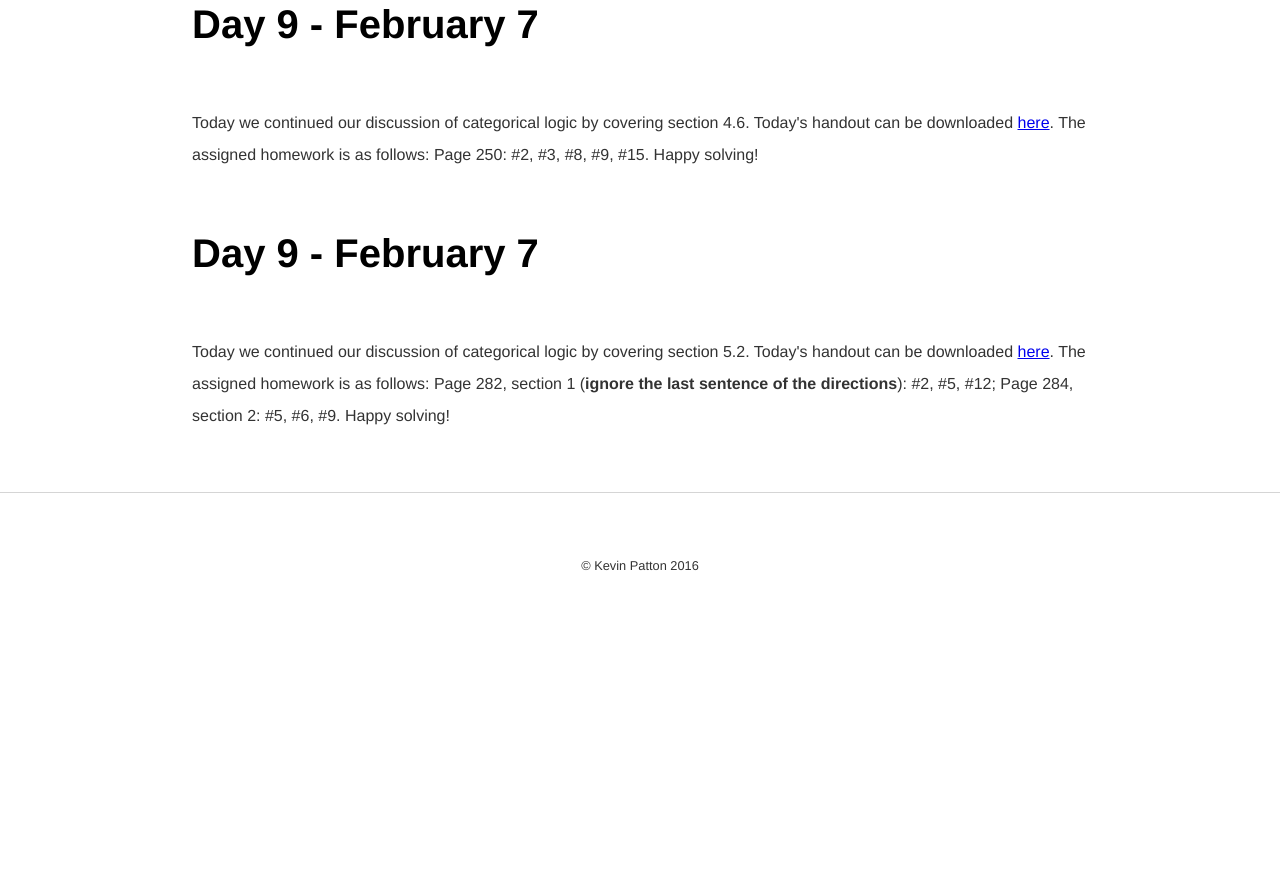
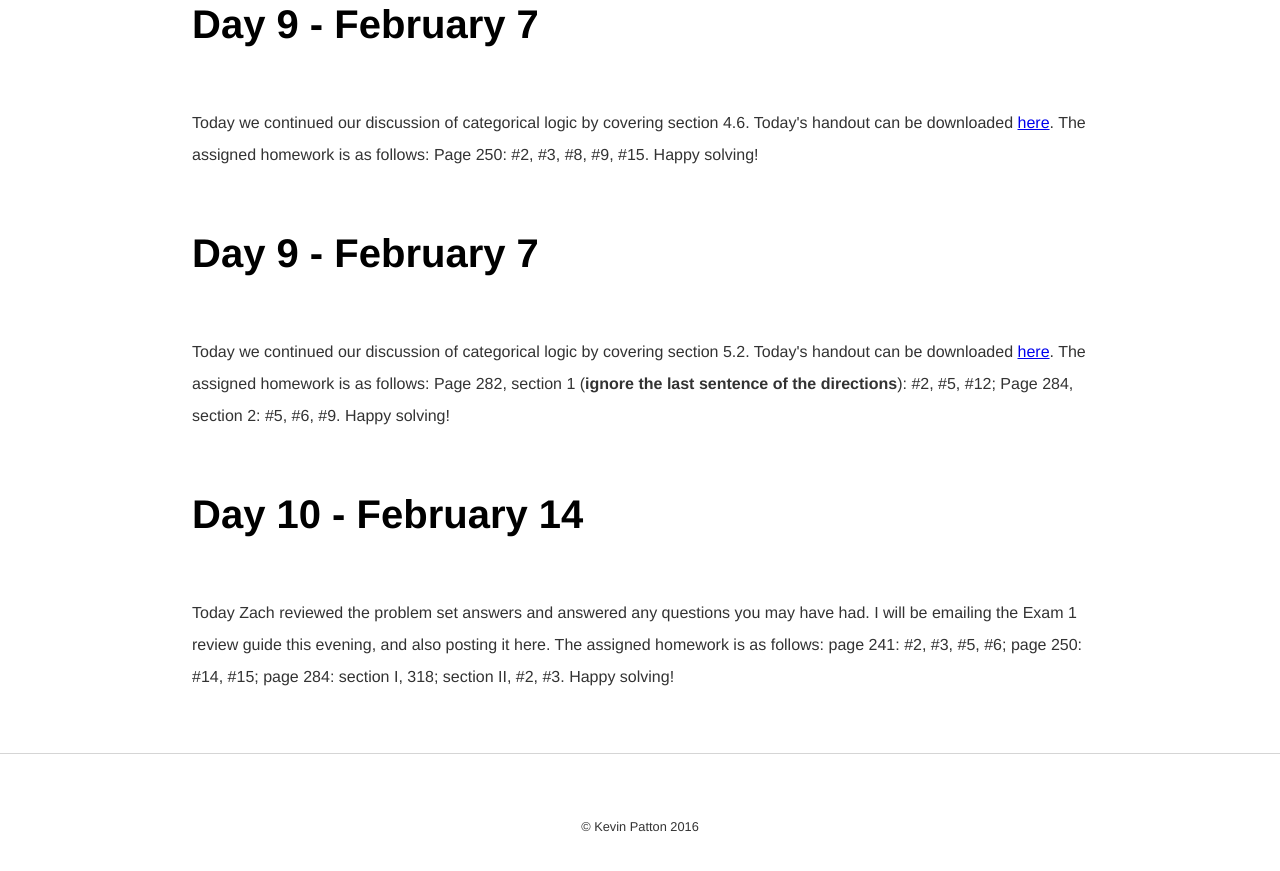
Before and after one commit to kevinjpatton/kevinjpatton.github.io, a Jekyll site: the page built from teaching/phil_110/index.html, in a window 1280 px wide and 900 px high, scrolled down 2605 px. Shown: the top 871 px of the window. Built offline with Jekyll 4.4.1, drawn with Linux system fonts in a browser that asks for light colours; Markdown is read by kramdown in place of the engine named in the settings; before the commit the page ends 3244 px from its top, so only the background shows below that.

Commit message:
Update index.html

```diff
--- a/teaching/phil_110/index.html
+++ b/teaching/phil_110/index.html
@@ -26,3 +26,5 @@ title: Philosophy 110 - Kevin Patton
 <p>Today we continued our discussion of categorical logic by covering section 4.6.  Today's handout can be downloaded <a href=/teaching/phil_110/Day9-Section4.6.pdf target="_blank">here</a>.  The assigned homework is as follows: Page 250: #2, #3, #8, #9, #15.  Happy solving!</p>
 <h1>Day 9 - February 7</h1>
 <p>Today we continued our discussion of categorical logic by covering section 5.2.  Today's handout can be downloaded <a href=/teaching/phil_110/Day10-Section5.2.pdf target="_blank">here</a>.  The assigned homework is as follows: Page 282, section 1 (<b>ignore the last sentence of the directions</b>): #2, #5, #12; Page 284, section 2: #5, #6, #9.  Happy solving!</p>
+<h1>Day 10 - February 14</h1>
+<p>Today Zach reviewed the problem set answers and answered any questions you may have had.  I will be emailing the Exam 1 review guide this evening, and also posting it here.  The assigned homework is as follows: page 241: #2, #3, #5, #6; page 250: #14, #15; page 284: section I, 318; section II, #2, #3.  Happy solving!</p>
```
